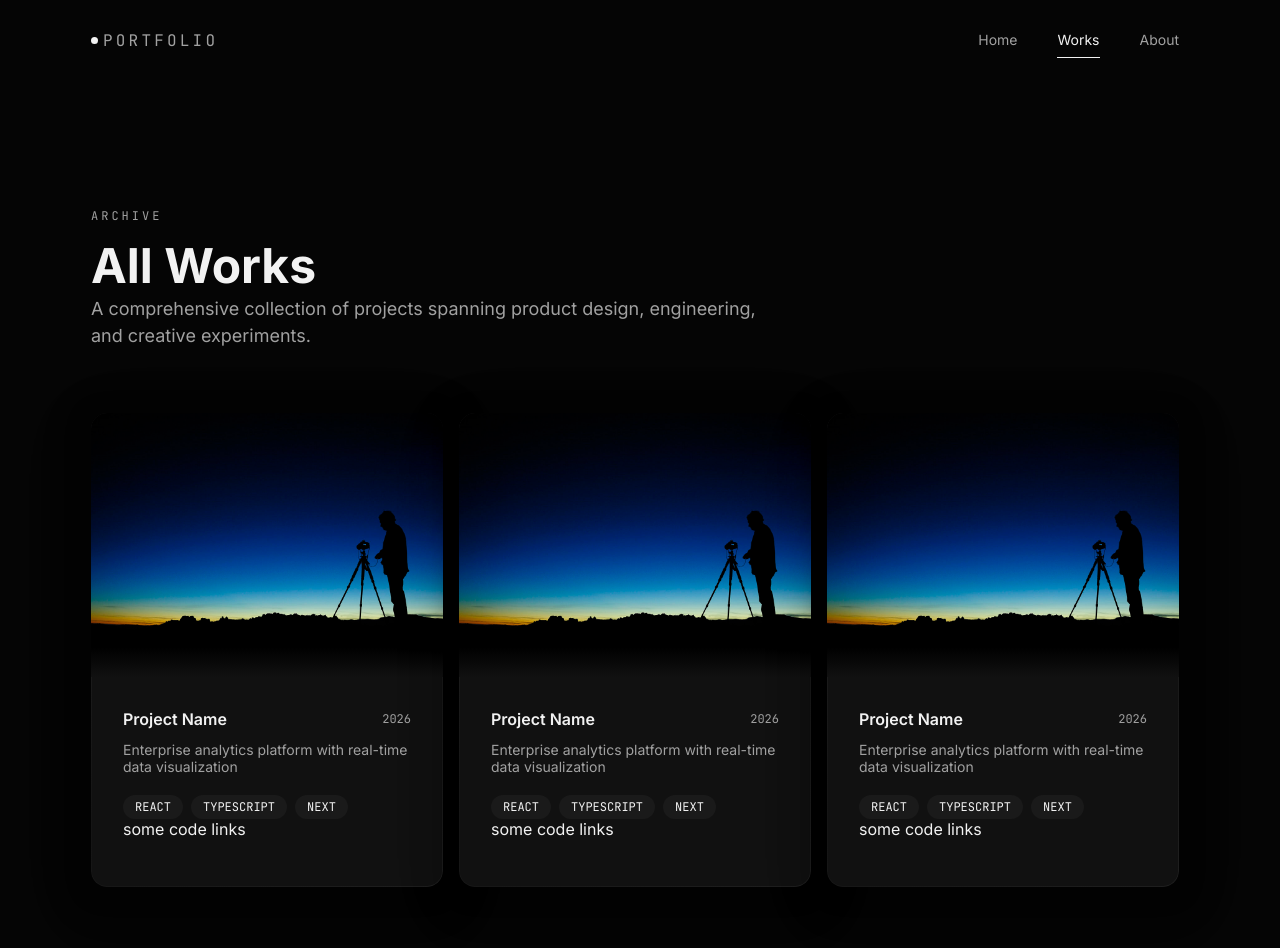
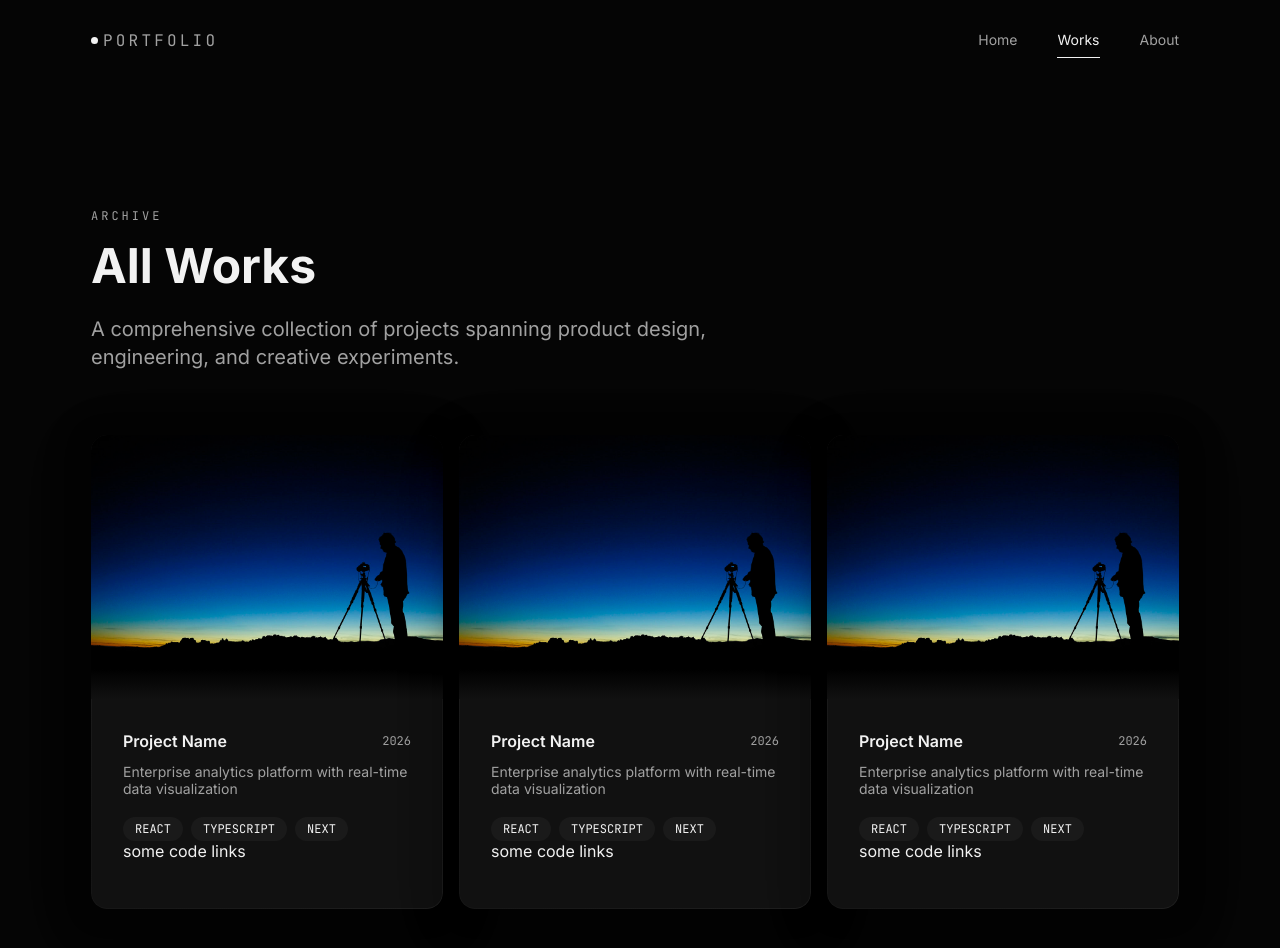
Before and after one commit to ivankalituk/business-card, a React (Vite) app: page /works in a window 1280 px wide. Shown: the top 948 px of the page. Built offline with nearby package versions, Linux system fonts and the light colour scheme.

Commit message:
feat[secondaryText]: secondaryText generic component

```diff
--- a/src/pages/aboutPage/ui/aboutPage.tsx
+++ b/src/pages/aboutPage/ui/aboutPage.tsx
@@ -1,4 +1,6 @@
 import avatar from '../../../shared/assets/images/avatarSample.png'
+import { BigHeading } from '../../../shared/ui/bigHeading'
+import { SmallHeading } from '../../../shared/ui/smallHeading'
 
 const AboutPage = () => {
     return(
@@ -47,8 +49,13 @@ const AboutPage = () => {
                     h-[2000px]
                 "
             >
-                <div>About</div>
-                <div>Ivan Kalitiuk</div>
+                <SmallHeading className='mb-[16px]'>
+                    About
+                </SmallHeading>
+
+                <BigHeading className='mb-[24px] text-[60px]'>
+                    Ivan Kalitiuk
+                </BigHeading>
             </div>
 
 
--- a/src/pages/mainPage/ui/mainInfoBlock.tsx
+++ b/src/pages/mainPage/ui/mainInfoBlock.tsx
@@ -7,6 +7,7 @@ import { Tag } from "../../../shared/ui/tag";
 import { ArrowRight } from "lucide-react";
 import { SmallHeading } from "../../../shared/ui/smallHeading";
 import { BigHeading } from "../../../shared/ui/bigHeading";
+import { SecondaryText } from "../../../shared/ui/secondaryText";
 
 const MainInfoBlock: FC = () => {
     return(
@@ -23,18 +24,9 @@ const MainInfoBlock: FC = () => {
                 Ivan Kalitiuk
             </BigHeading>
 
-            <span
-                className="
-                    text-muted-foreground
-                    font-inter
-                    text-[20px]
-                    mb-[40px]
-                    max-w-[600px]
-                    leading-[28px]
-                "
-            >
+            <SecondaryText className="max-w-[600px] mb-[40px]">
                 Crafting digital experiences at the intersection of design and engineering
-            </span>
+            </SecondaryText>
 
             <div
                 className="
--- a/src/pages/worksPage/ui/worksPage.tsx
+++ b/src/pages/worksPage/ui/worksPage.tsx
@@ -1,4 +1,5 @@
 import { BigHeading } from "../../../shared/ui/bigHeading"
+import { SecondaryText } from "../../../shared/ui/secondaryText"
 import { SmallHeading } from "../../../shared/ui/smallHeading"
 import { WorkCard } from "../../../shared/ui/workCard"
 
@@ -12,22 +13,14 @@ const WorksPage = () => {
                     Archive
                 </SmallHeading>
 
-                <BigHeading className="text-[48px]">
+                <BigHeading className="text-[48px] mb-[20px]">
                     All Works
                 </BigHeading>
 
-                <div
-                    className="
-                        font-inter
-                        text-muted-foreground
-                        text-[18px]
-                        mb-[64px]
-                        max-w-[700px]
-                        leading-[1.5]
-                    "
-                >
-                    A comprehensive collection of projects spanning product design, engineering, and creative experiments.
-                </div>
+
+                <SecondaryText className="max-w-[700px] mb-[64px]">
+                     A comprehensive collection of projects spanning product design, engineering, and creative experiments.
+                </SecondaryText>
             </div>
 
             <div
--- /dev/null
+++ b/src/shared/ui/secondaryText/index.ts
@@ -0,0 +1,3 @@
+import SecondaryText from "./ui/secondatyText";
+
+export {SecondaryText}
--- /dev/null
+++ b/src/shared/ui/secondaryText/ui/secondatyText.tsx
@@ -0,0 +1,24 @@
+import type { FC, ReactNode } from "react";
+import { twMerge } from "tailwind-merge";
+
+interface Props {
+    children: ReactNode,
+    className?: string
+}
+
+const SecondaryText: FC <Props> = ({children, className}) => {
+    return(
+        <div
+            className={twMerge(`
+                text-muted-foreground
+                font-inter
+                text-[20px]
+                leading-[28px]
+            `, className)}
+        >
+            {children}
+        </div>
+    )
+}
+
+export default SecondaryText
```
